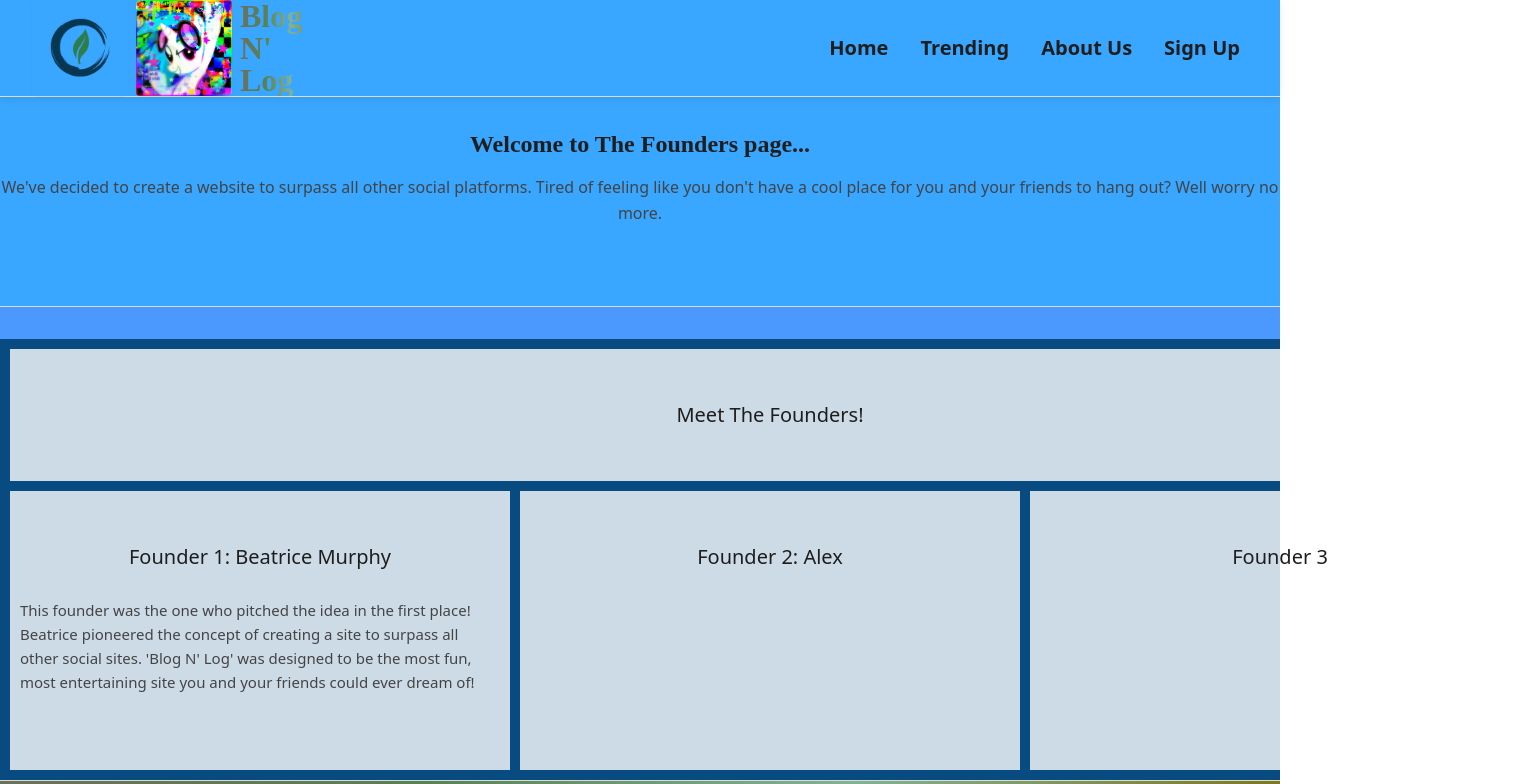
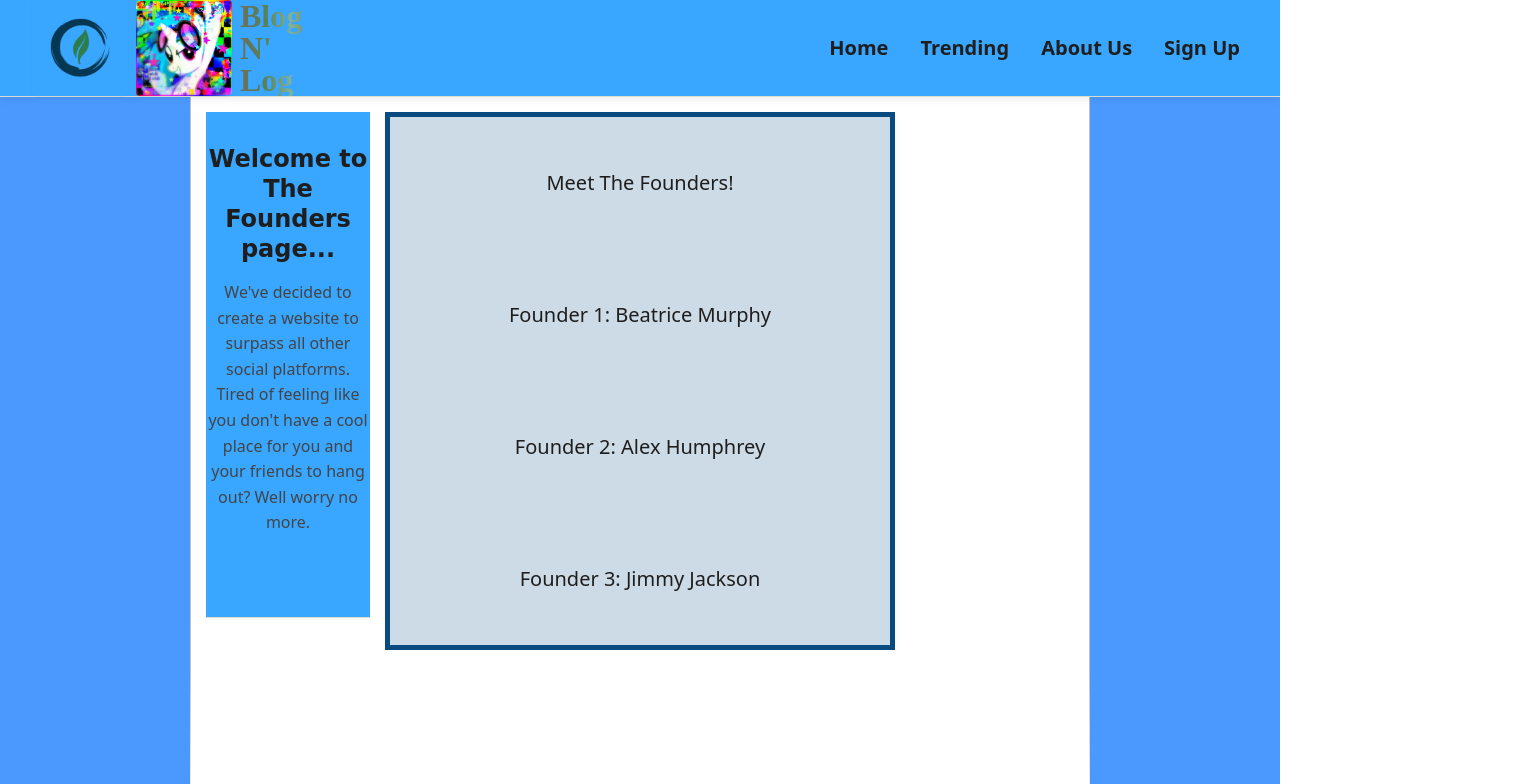
Before and after one commit to Tristan-Timmins/Libor-Group-Project-Social-Media, a SvelteKit app: page /aboutus in a window 1280 px wide. Shown: the top 784 px of the page, 1530 px wide, since content can reach past the window. Built offline with nearby package versions, Linux system fonts and the light colour scheme.

Commit message:
changed layout of about us

```diff
--- a/src/routes/aboutus/+page.svelte
+++ b/src/routes/aboutus/+page.svelte
@@ -1,30 +1,31 @@
 <div class="about-container">
 <section>
-    <h2>Welcome to The Founders page...</h2>
+    <div>
+        <h2 class="welcome-banner">Welcome to The Founders page...</h2>
     <p>
         We've decided to create a website to surpass all other social platforms.
         Tired of feeling like you don't have a cool place for you and your friends to hang out?
         Well worry no more.
     </p>
+    </div>
 </section>
 
 <div class="grid-container">
-<div class="item1">Meet The Founders!</div>
+<div>Meet The Founders!</div>
 <div class="item2">Founder 1: Beatrice Murphy
-    <p class="item2-text">This founder was the one who pitched the idea in the first place!
-        Beatrice pioneered the concept of creating a site to surpass all other social sites.
-        'Blog N' Log' was designed to be the most fun, most entertaining site you and your friends could ever dream of!</p>
+
 </div>
-<div class="item3">Founder 2: Alex
-    <p class="item3-text"></p>
+<div class="item3">Founder 2: Alex Humphrey
+
 </div>
-<div class="item4">Founder 3</div>
+<div class="item4">Founder 3: Jimmy Jackson
+
+</div>
 </div>
 
 </div>
 
 <style>
-    .item1 {grid-area: header;}
     .item2 {grid-area:left;
         width: 500px;}
     .item3 {grid-area: main;
@@ -34,17 +35,21 @@
 
     .about-container{
         text-align: center;
+        max-width: 900px;
+        margin: 0 auto;
+        background-color: #ffffff;
+        border-left: 1px solid #c0c0c0;
+        border-right: 1px solid #c0c0c0;
+        border-bottom: 170px solid #ffffff;
+        display: grid;
+        grid-template-columns: repeat(3, 1fr);
+        gap: 15px;
+        padding: 15px;
     }
 
     .grid-container{
-        display: grid;
-        grid-template-areas:
-            'header header header header header header'
-            'left left main main right right'
-            'left left main main right right';
-        grid-gap: 10px;
         background-color: #074b80;
-        padding: 10px;
+        padding: 5px;
     }
 
     .grid-container > div {
@@ -54,10 +59,7 @@
         font-size: 20px;
     }
 
-    .item2-text{
-        text-align: left;
-        font-size: 75%;
-        padding: 10px;
+    .welcome-banner{
+        font-family: 'Comic Sans MS';
     }
-
 </style>
```
